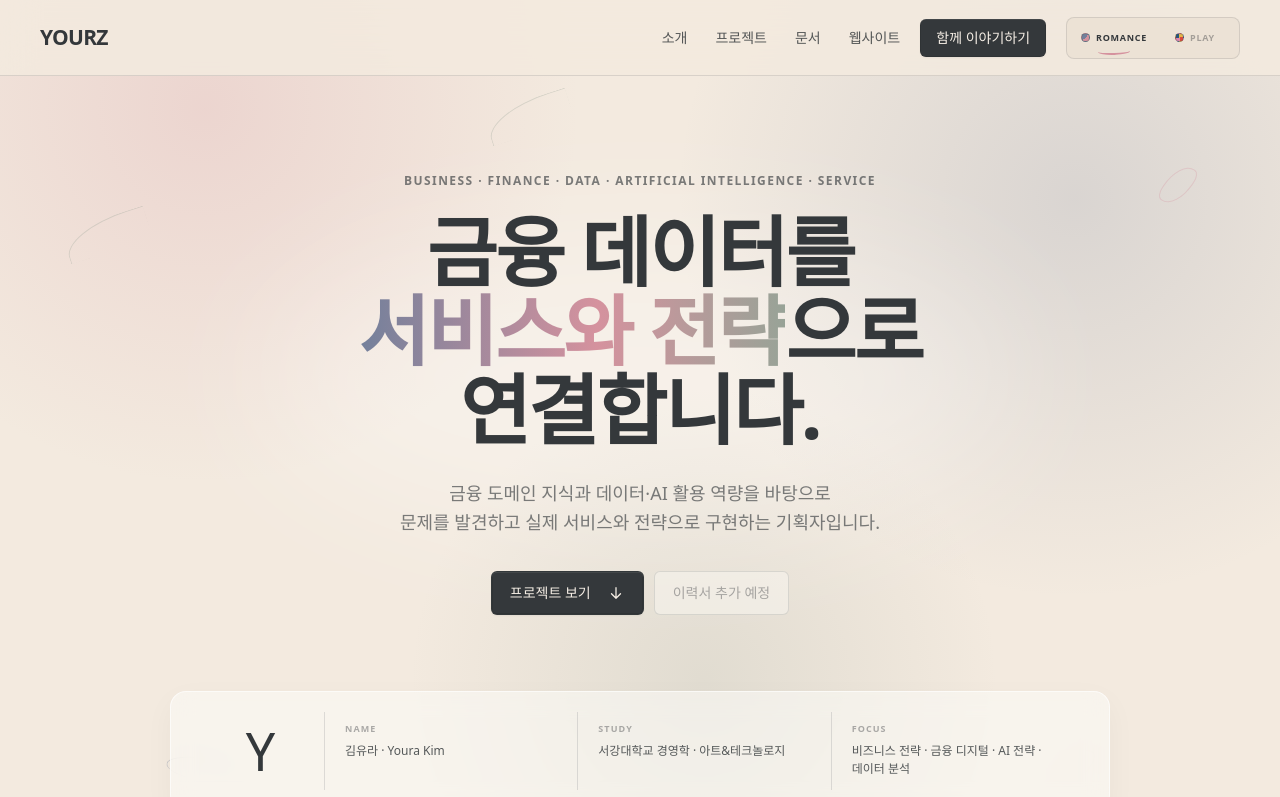
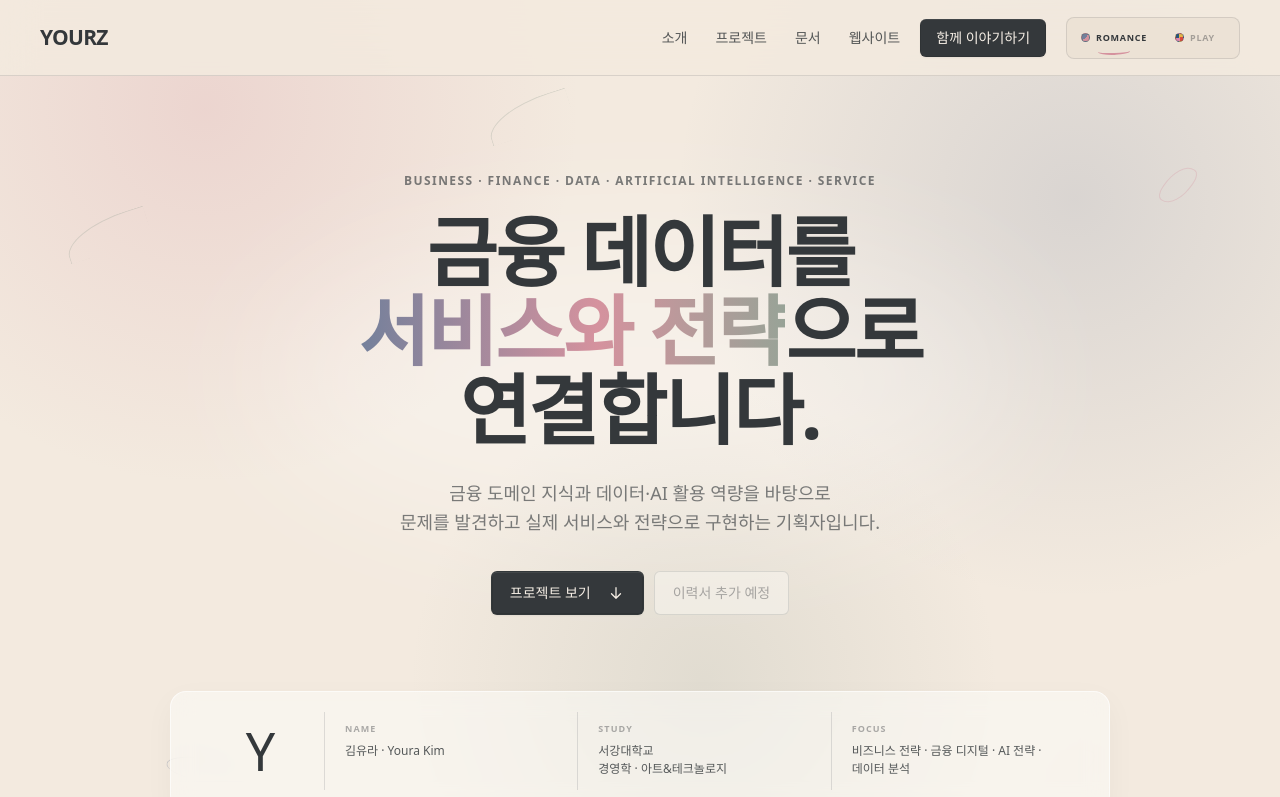
Before and after one commit to youra031220/youra-kim-portfolio, a Next.js app: page / in a window 1280 px wide. Shown: the top 797 px of the page. Built offline with nearby package versions, Linux system fonts and the light colour scheme; a web font is replaced by a local one.

Commit message:
Format study details on two lines

```diff
--- a/app/globals.css
+++ b/app/globals.css
@@ -121,6 +121,8 @@ svg { width: 18px; fill: none; stroke: currentColor; stroke-width: 1.7; stroke-l
 .profile-line:last-child { border-right: 0; }
 .profile-line span { color: var(--ink-40); font-size: 9px; font-weight: 600; letter-spacing: .12em; }
 .profile-line strong { color: var(--ink-83); font-size: 12px; font-weight: 400; line-height: 1.5; }
+.study-value { display: flex; flex-direction: column; }
+.study-value span { color: inherit; font: inherit; letter-spacing: inherit; white-space: nowrap; }
 .hero-folio, .scroll-cue { display: none; }
 
 .section { padding: 128px 0; position: relative; overflow: hidden; }
--- a/components/Portfolio.tsx
+++ b/components/Portfolio.tsx
@@ -47,7 +47,13 @@ export function Portfolio() {
             <div className="cover-line" aria-hidden="true"><span>Y</span><i /></div>
             <p className="cover-quote">“From signal<br />to strategy.”</p>
             <div className="profile-line"><span>NAME</span><strong>{profile.nameKo} · {profile.nameEn}</strong></div>
-            <div className="profile-line"><span>STUDY</span><strong>{profile.school}</strong></div>
+            <div className="profile-line">
+              <span>STUDY</span>
+              <strong className="study-value">
+                <span>{profile.university}</span>
+                <span>{profile.majors}</span>
+              </strong>
+            </div>
             <div className="profile-line"><span>FOCUS</span><strong>비즈니스 전략 · 금융 디지털 · AI 전략 · 데이터 분석</strong></div>
           </FadeIn>
         </div>
--- a/data/portfolio.ts
+++ b/data/portfolio.ts
@@ -23,7 +23,8 @@ export type Project = {
 export const profile = {
   nameKo: "김유라",
   nameEn: "Youra Kim",
-  school: "서강대학교 경영학 · 아트&테크놀로지",
+  university: "서강대학교",
+  majors: "경영학 · 아트&테크놀로지",
   email: "", // 예: hello@example.com
   github: "", // 예: https://github.com/username
   linkedin: "", // 예: https://linkedin.com/in/username
```
